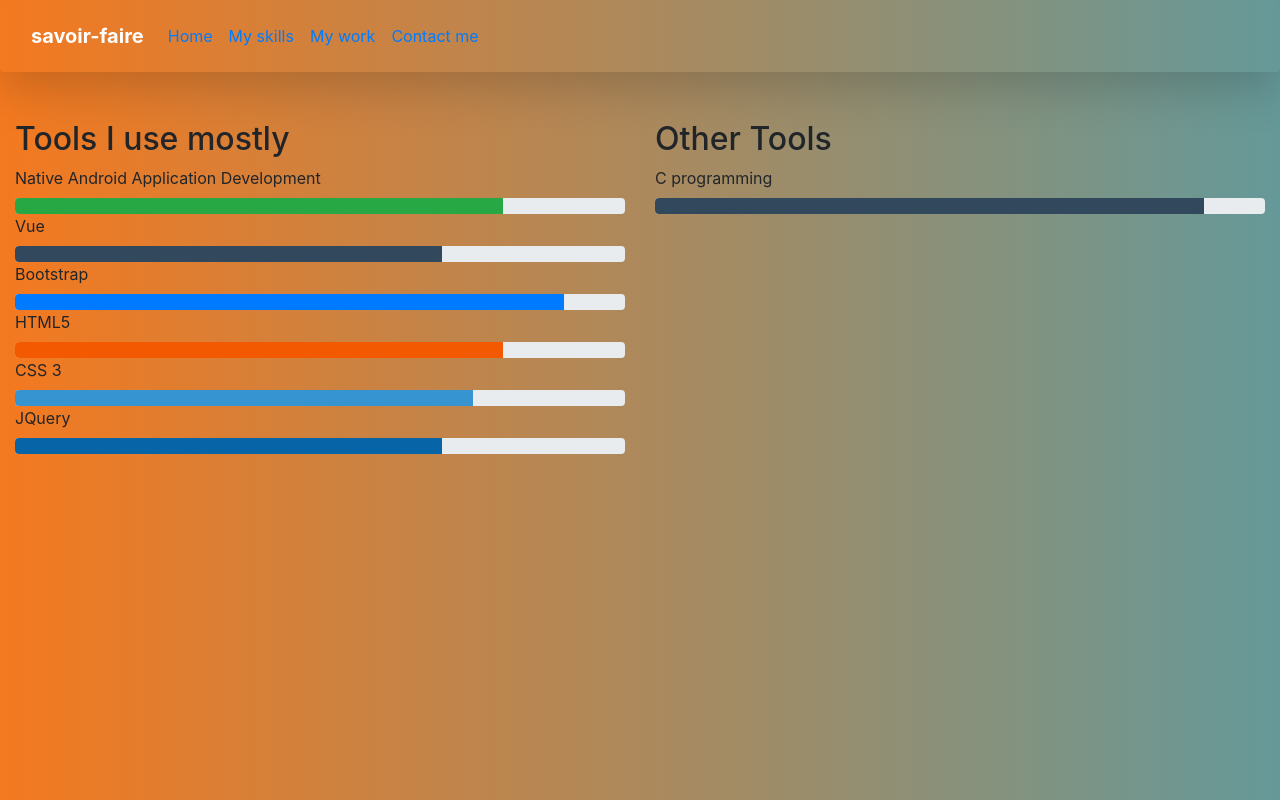
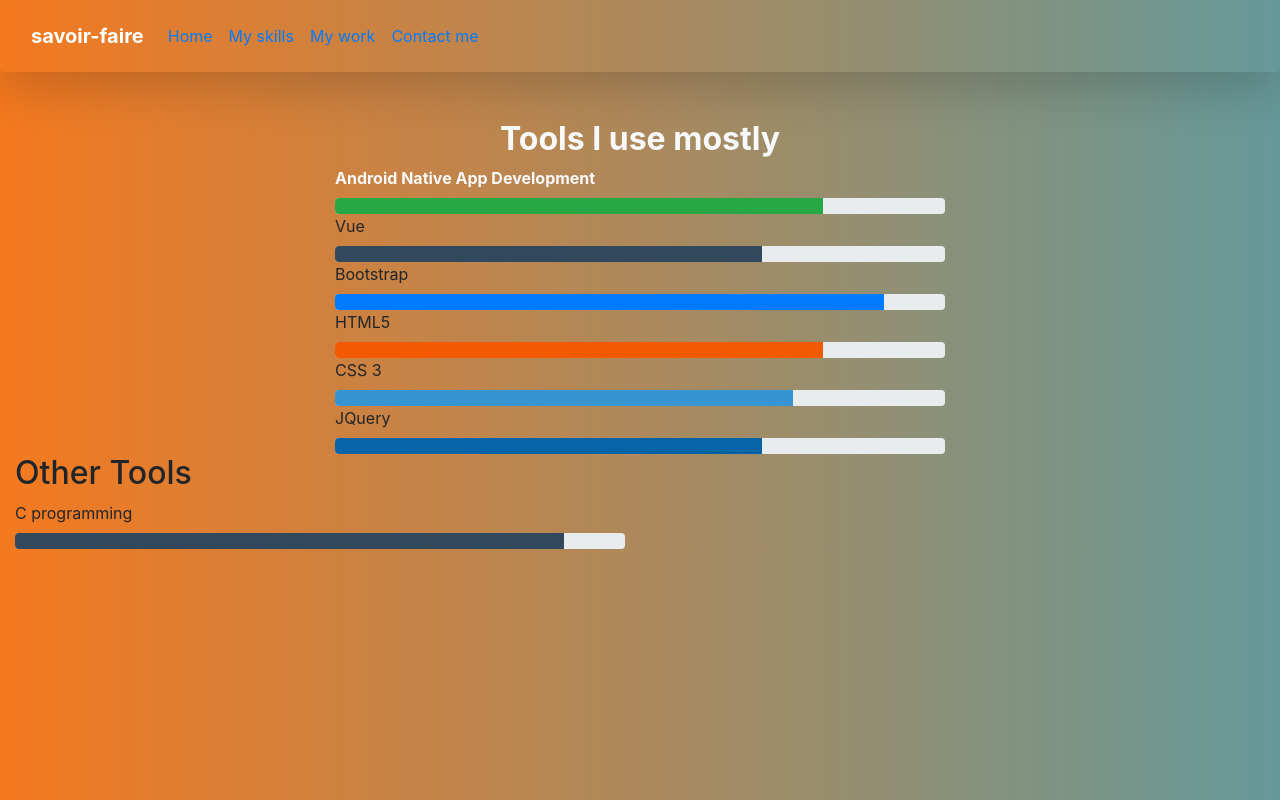
Before and after one commit to brianwachira/savoir-faire, a Vue app: page /skills in a window 1280 px wide. Built offline with nearby package versions, Linux system fonts and the light colour scheme; a web font is replaced by a local one.

Commit message:
add offsets

```diff
--- a/src/components/shared/Skills.vue
+++ b/src/components/shared/Skills.vue
@@ -1,9 +1,9 @@
 <template>
     <div class="container-fluid">
         <div class="row">
-            <div class="col-md-6 col-sm-12 ">
-                <div class="h2 heading">Tools I use mostly</div>
-                <label for="android">Native Android Application Development</label>
+            <div class="col-md-6 offset-md-2 col-md-5  offset-md-3 col-sm-12 ">
+                <div class="h2 heading text-light text-center font-weight-bolder">Tools I use mostly</div>
+                <label for="android" class="text-light font-weight-bolder">Android Native App Development</label>
                 <div class="progress">
                     <div class="progress-bar bg-success" role="progressbar" style="width: 80%;" aria-valuenow="80" aria-valuemin="0" aria-valuemax="100"></div>
                 </div>
```
